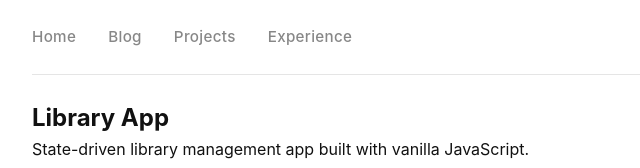
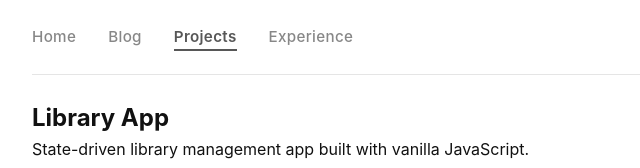
Before and after one commit to mukul-work/mukulkashyap.com, a plain HTML site: page projects/index.html in a window 1280 px wide. Shown: the top 168 px of the page, 264-904 px from the left. Drawn offline with Linux system fonts and the light colour scheme.

Commit message:
Add active navigation states

```diff
--- a/assets/css/styles.css
+++ b/assets/css/styles.css
@@ -82,7 +82,6 @@ a {
 
 a:hover {
   opacity: 1;
-  text-decoration: underline;
 }
 
 /* Layout Container */
@@ -181,10 +180,17 @@ nav a {
   color: var(--color-muted);
   text-decoration: none;
   letter-spacing: 0.02rem;
+  padding-bottom: 0.2rem;
 }
 
 nav a:hover {
   color: var(--color-text);
+}
+
+nav a.active {
+  color: var(--color-text);
+  font-weight: 600;
+  border-bottom: 2px solid var(--color-text);
 }
 
 /* Footer */
--- a/projects/index.html
+++ b/projects/index.html
@@ -12,7 +12,7 @@
         <ul>
           <li><a href="/">Home</a></li>
           <li><a href="/blog/">Blog</a></li>
-          <li><a href="/projects/">Projects</a></li>
+          <li><a href="/projects/" class="active">Projects</a></li>
           <li><a href="/experience/">Experience</a></li>
         </ul>
       </nav>
```
Also changed, not shown: blog/index.html (+1 -1 lines), experience/index.html (+1 -1 lines), index.html (+1 -1 lines).
